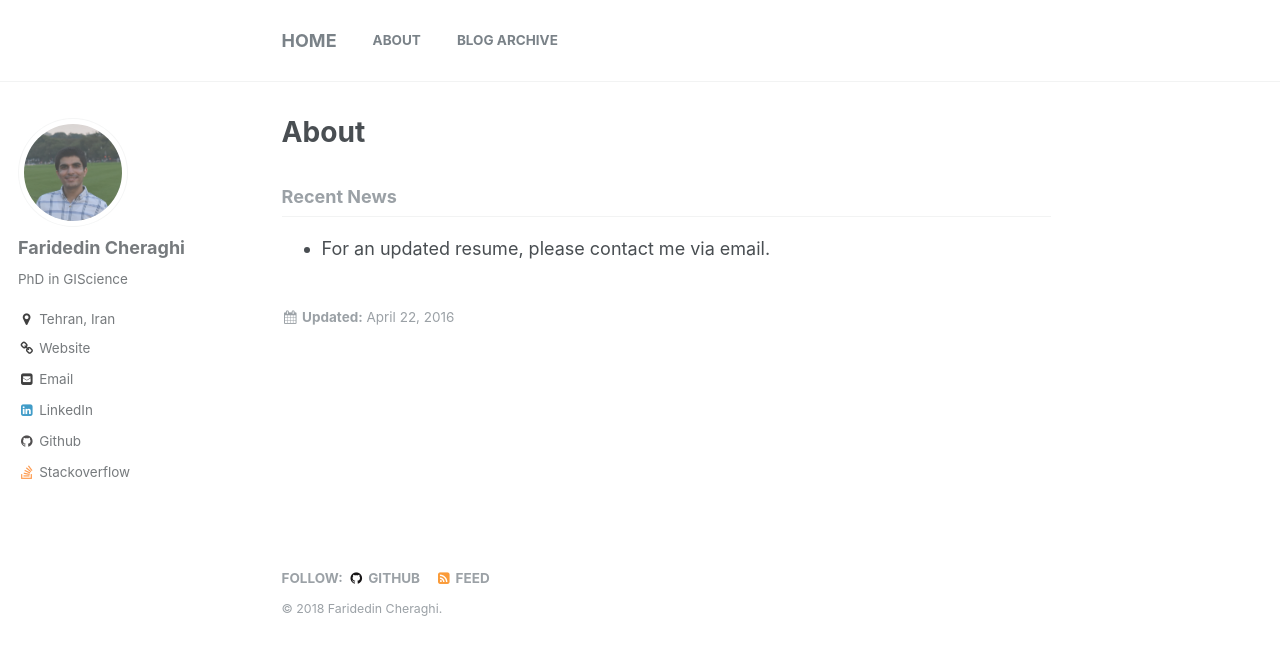
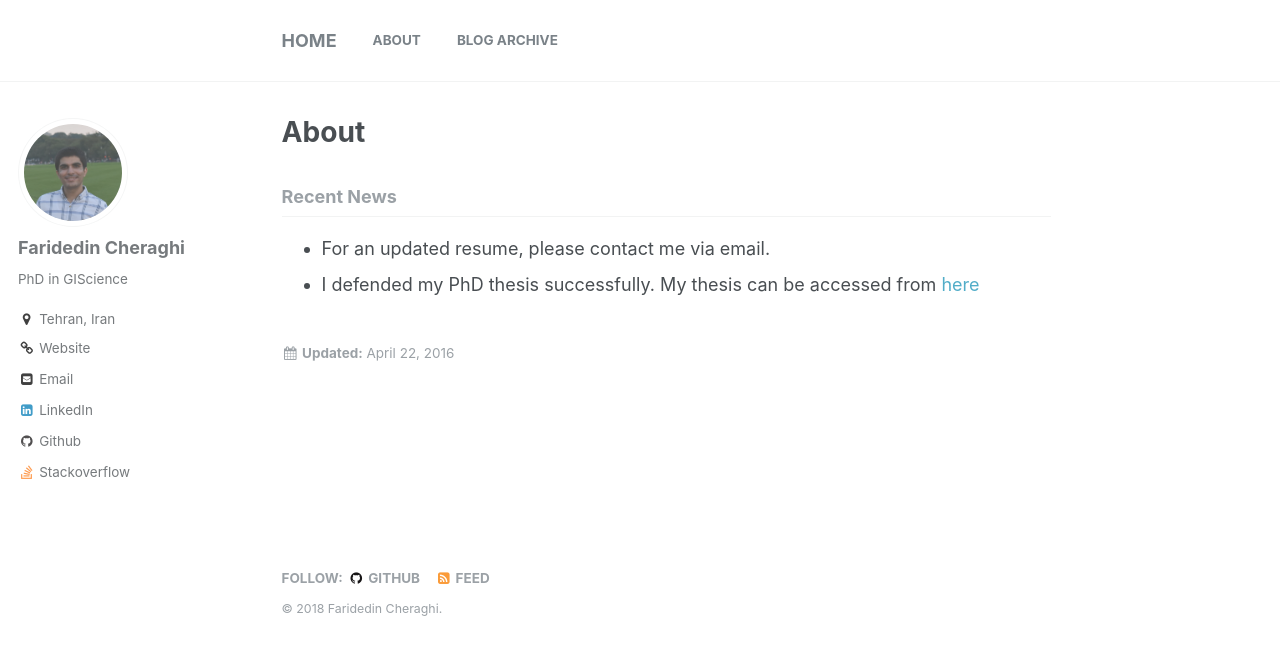
Before and after one commit to matzora/faridcher.github.io, a Jekyll site: the page built from _pages/about.md, in a window 1280 px wide. Shown: the top 655 px of the page. Built offline with Jekyll 4.4.1, drawn with Linux system fonts in a browser that asks for light colours; comment, search, counter and statistics services are not loaded.

```diff
--- a/_pages/about.md
+++ b/_pages/about.md
@@ -16,3 +16,4 @@
 
 <h3 class="archive__subtitle">Recent News</h3>
 - For an updated resume, please contact me via email.
+- I defended my PhD thesis successfully. My thesis can be accessed from [here](http://www.fcheraghi.ir/uploads/fcheraghi-thesis-phd.htm)
--- a/assets/_scss/vendor/font-awesome/_icons.scss
+++ b/assets/_scss/vendor/font-awesome/_icons.scss
@@ -389,6 +389,8 @@
 .#{$fa-css-prefix}-oracle-square:before { content: $fa-var-oracle-square; }
 .#{$fa-css-prefix}-gscholar:before { content: $fa-var-gscholar; }
 .#{$fa-css-prefix}-gscholar-square:before { content: $fa-var-gscholar-square; }
+.#{$fa-css-prefix}-researchgate:before { content: $fa-var-researchgate; }
+.#{$fa-css-prefix}-researchgate-square:before { content: $fa-var-researchgate-square; }
 .#{$fa-css-prefix}-long-arrow-down:before { content: $fa-var-long-arrow-down; }
 .#{$fa-css-prefix}-long-arrow-up:before { content: $fa-var-long-arrow-up; }
 .#{$fa-css-prefix}-long-arrow-left:before { content: $fa-var-long-arrow-left; }
```
Also changed, not shown: _posts0/2016-09-06-spaced-repetition.md (renamed from _posts/2016-09-06-spaced-repetition.md, +1 -1 lines), _posts0/2017-01-19-adv-r-talk.md (renamed from _posts/2017-01-19-adv-r-talk.md), _posts0/2017-03-06-smithsonian-institute.md (renamed from _posts/2017-03-06-smithsonian-institute.md), _posts0/2017-03-15-asprs.md (renamed from _posts/2017-03-15-asprs.md).
